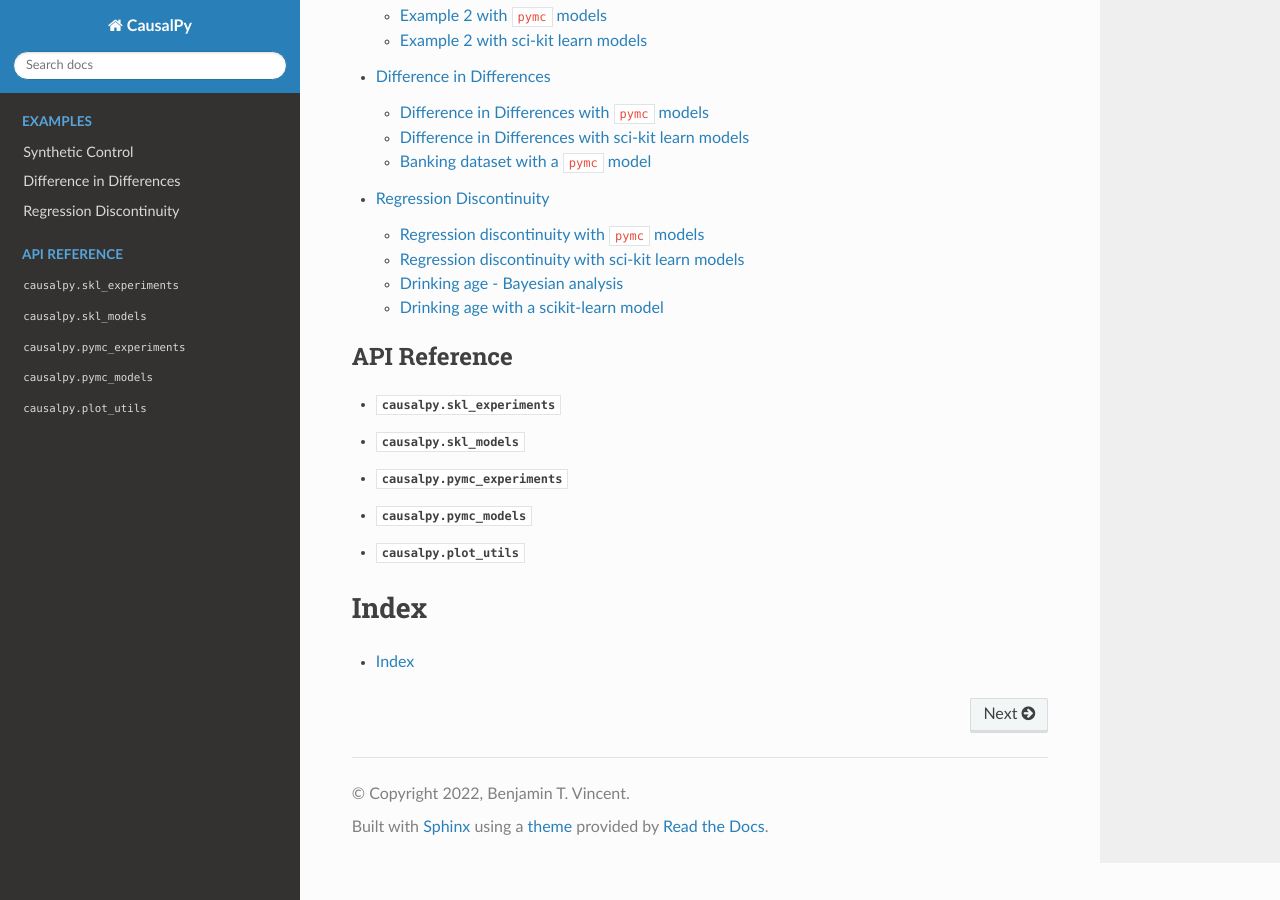
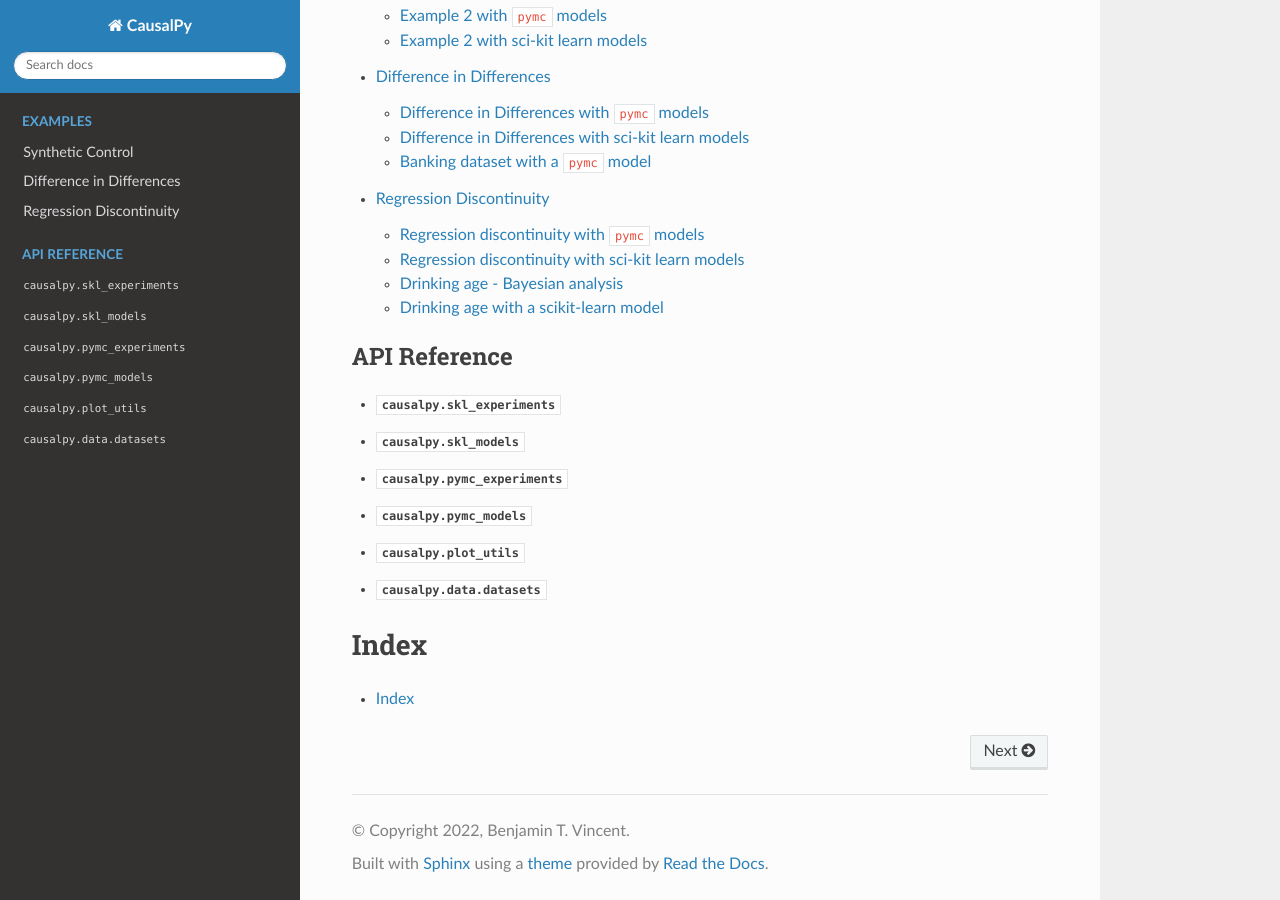
Before and after one commit to pymc-labs/CausalPy, a Sphinx documentation site: the page built from docs/index.rst, in a window 1280 px wide and 900 px high, scrolled down 3867 px. Built offline with Sphinx 7.4.7 and the Read the Docs theme 2.0.0, drawn with Linux system fonts in a browser that asks for light colours.

Commit message:
get dataset included in autodoc

```diff
--- /dev/null
+++ b/docs/api_datasets.rst
@@ -0,0 +1,9 @@
+:mod:`causalpy.data.datasets`
+=============================
+
+.. toctree::
+  :maxdepth: 1
+
+.. automodule:: causalpy.data.datasets
+   :members:
+   :undoc-members:
--- a/docs/index.rst
+++ b/docs/index.rst
@@ -113,6 +113,7 @@ Documentation outline
    api_pymc_experiments
    api_pymc_models
    api_plot_utils
+   api_datasets
 
 
 Index
```
Also changed, not shown: 1 other file.
